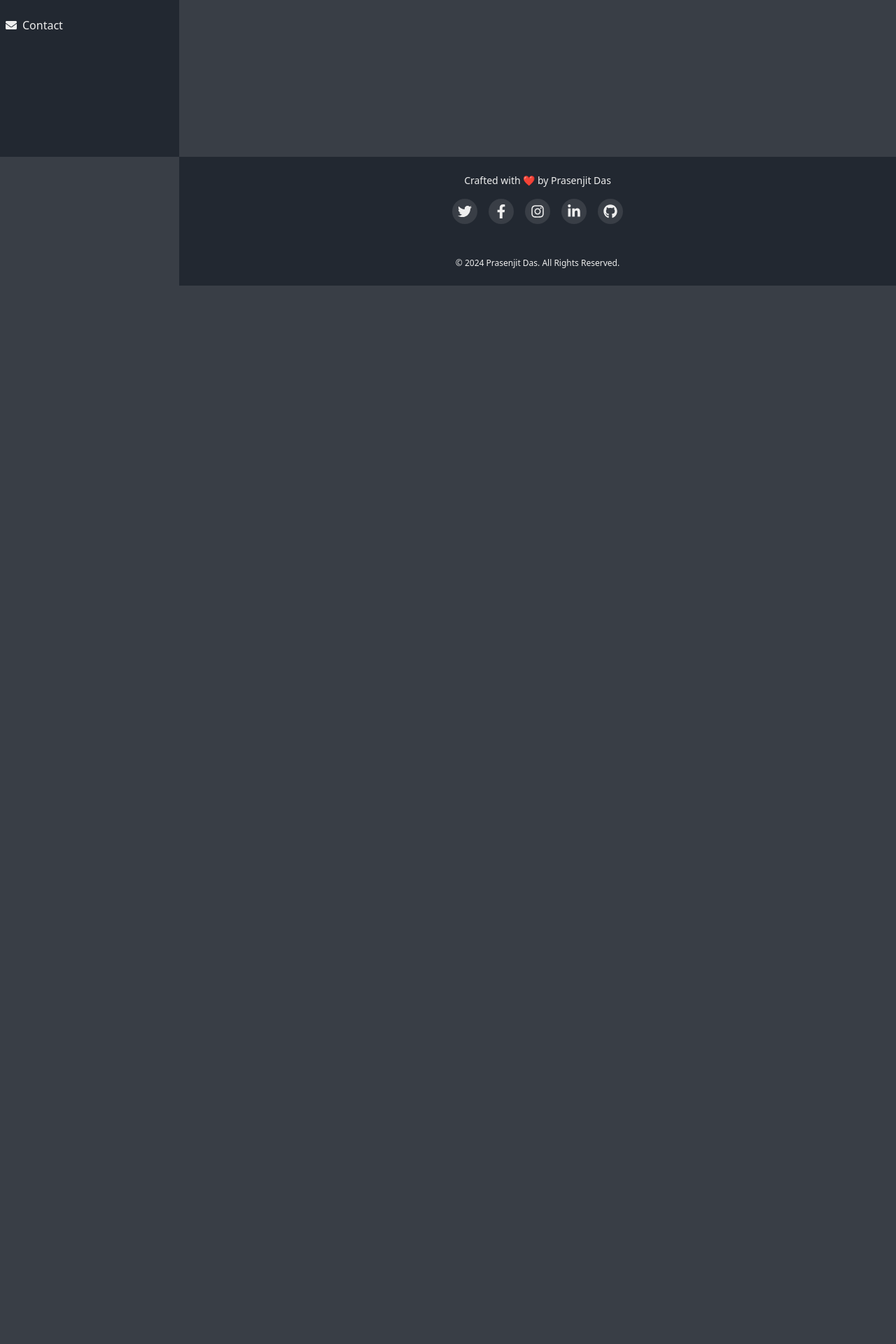
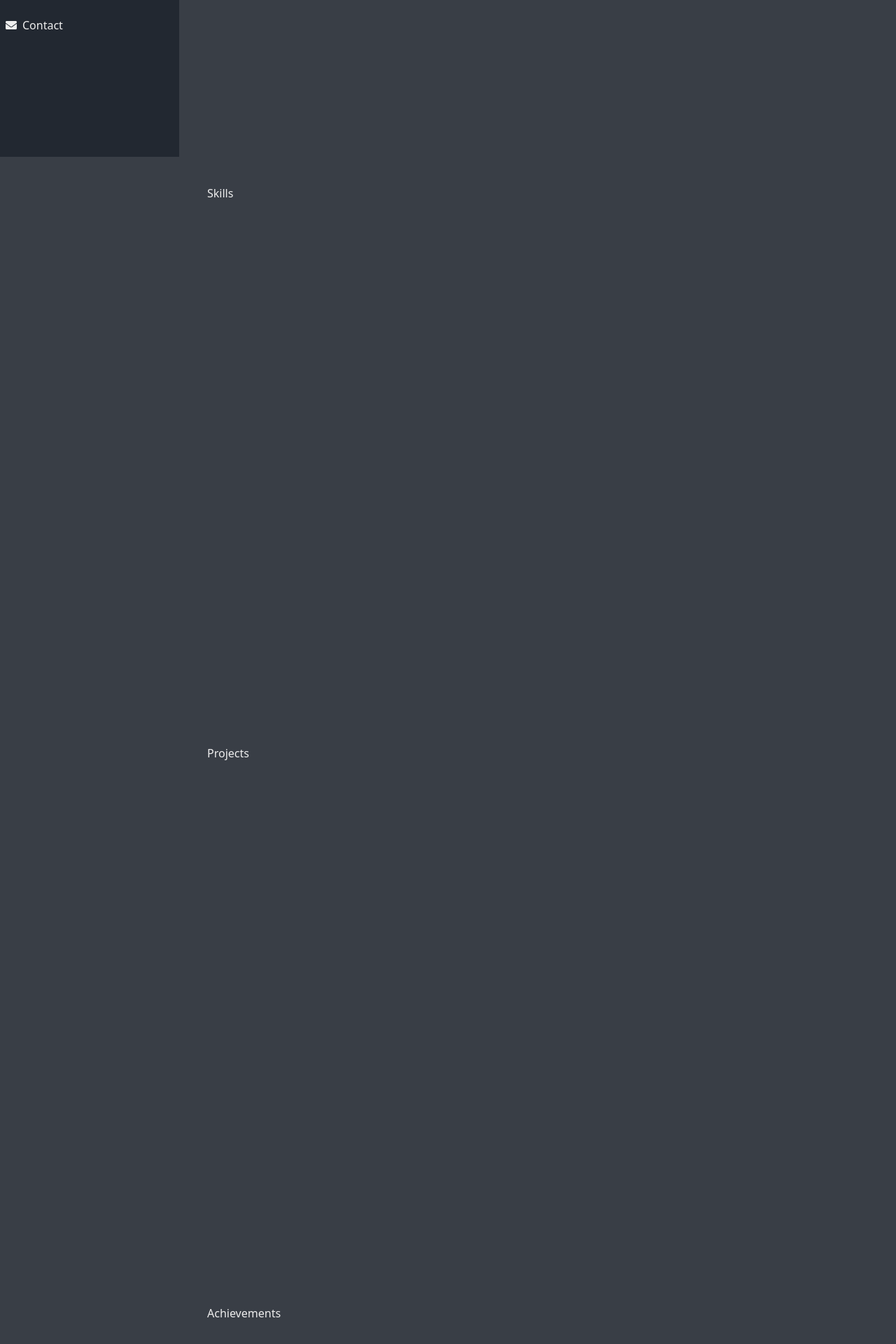
Before and after one commit to prasenjitpriyan/portfolio, a Next.js app: page / in a window 1280 px wide. Shown: the part 576-2496 px from the top of the page at 70% size. Before the commit the page ends 984 px from the top, so only its background shows below. Built offline with nearby package versions, Linux system fonts and the light colour scheme.

Commit message:
Section added

```diff
--- a/app/page.jsx
+++ b/app/page.jsx
@@ -2,9 +2,13 @@
 
 import React, { useState } from 'react'
 import Sidebar from '@/components/Sidebar'
+import Introduction from '@/components/Introduction'
 import HamburgerButton from '@/components/HamburgerButton'
-import HeroSection from '@/components/HeroSection'
 import Footer from '@/components/Footer'
+import Skills from '@/components/skills'
+import Projects from '@/components/Projects'
+import Achievements from '@/components/Achievements'
+import Contact from '@/components/Contact'
 
 const Home = () => {
   const [isOpen, setIsOpen] = useState(false)
@@ -18,7 +22,11 @@ const Home = () => {
       <Sidebar isOpen={isOpen} />
       <HamburgerButton toggleSidebar={toggleSidebar} />
       <div className="ml-0 xl:ml-64 flex-1 bg-my-color-2 text-my-color-4">
-        <HeroSection />
+        <Introduction />
+        <Skills />
+        <Projects />
+        <Achievements />
+        <Contact />
         <Footer />
       </div>
     </div>
--- /dev/null
+++ b/components/Achievements.jsx
@@ -0,0 +1,7 @@
+import React from 'react'
+
+const Achievements = () => {
+  return <section className="min-h-screen p-10">Achievements</section>
+}
+
+export default Achievements
--- /dev/null
+++ b/components/Contact.jsx
@@ -0,0 +1,7 @@
+import React from 'react'
+
+const Contact = () => {
+  return <section className="min-h-screen p-10">Contact</section>
+}
+
+export default Contact
--- a/components/HeroSection.jsx
+++ /dev/null
@@ -1,7 +0,0 @@
-import React from 'react'
-
-const HeroSection = () => {
-  return <div className="min-h-screen p-10">hello</div>
-}
-
-export default HeroSection
--- /dev/null
+++ b/components/Introduction.jsx
@@ -0,0 +1,7 @@
+import React from 'react'
+
+const Introduction = () => {
+  return <section className="min-h-screen p-10">hello</section>
+}
+
+export default Introduction
--- /dev/null
+++ b/components/Projects.jsx
@@ -0,0 +1,7 @@
+import React from 'react'
+
+const Projects = () => {
+  return <section className="min-h-screen p-10">Projects</section>
+}
+
+export default Projects
--- /dev/null
+++ b/components/Skills.jsx
@@ -0,0 +1,7 @@
+import React from 'react'
+
+const Skills = () => {
+  return <section className="min-h-screen p-10">Skills</section>
+}
+
+export default Skills
```
Also changed, not shown: 1 other file (tests, documents, lock files or other folders).
